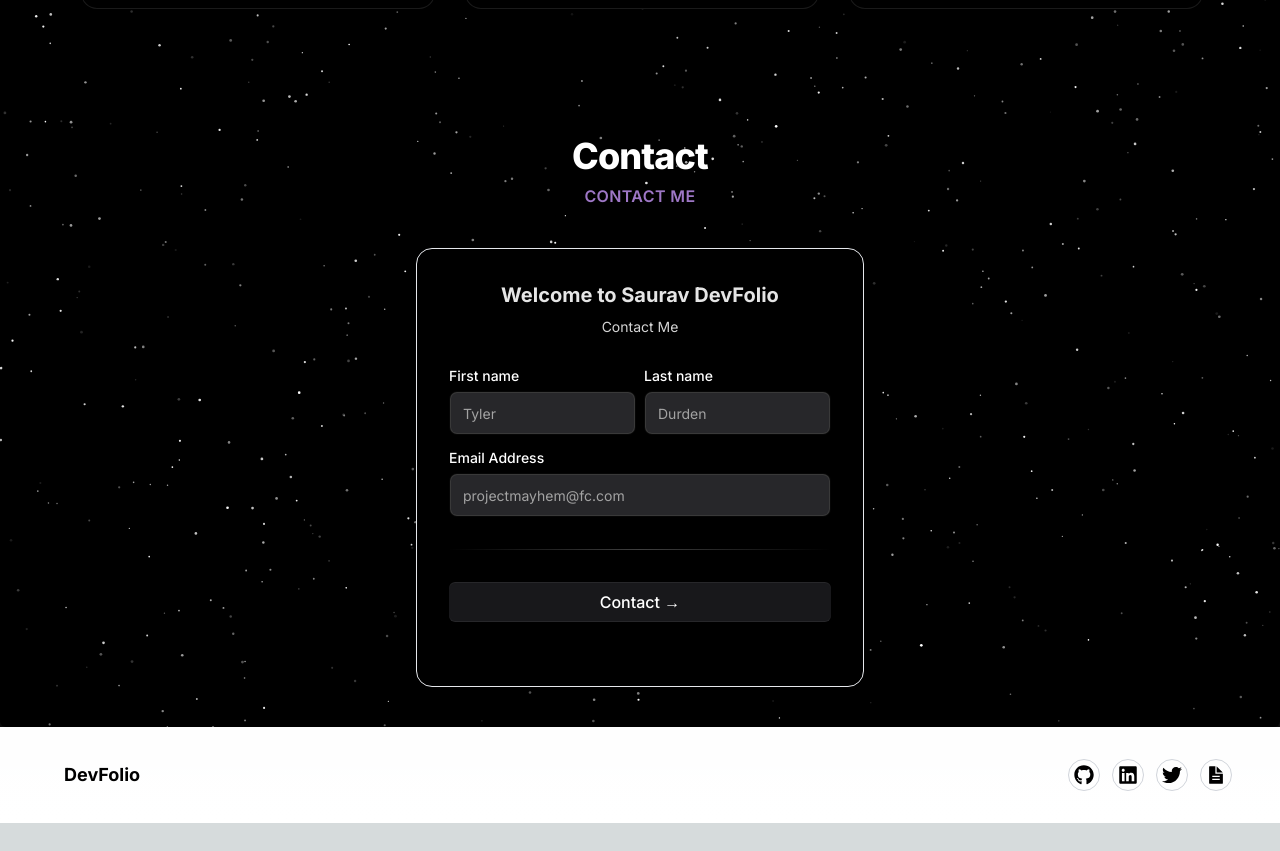
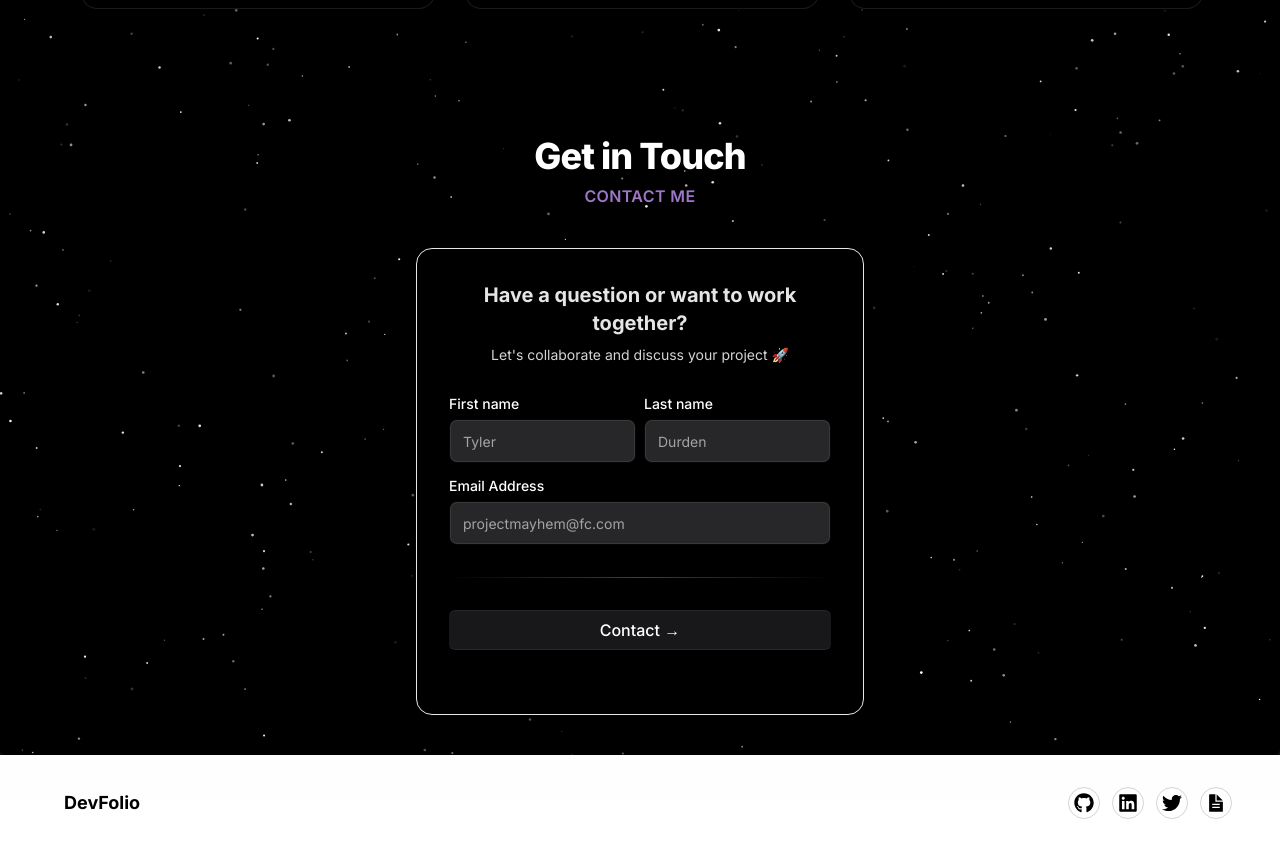
Before and after one commit to SauravBeginner/devfolio, a Next.js app: page / in a window 1280 px wide. Shown: the part 3080-3931 px from the top of the page. Before the commit the page ends 3903 px from the top, so only its background shows below. Built offline with nearby package versions, Linux system fonts and the light colour scheme.

Commit message:
contact form z-index fixed

```diff
--- a/src/app/data/dummyData.ts
+++ b/src/app/data/dummyData.ts
@@ -35,19 +35,29 @@ import {
 } from "react-icons/si";
 
 export const buttonsData = [
-  { id: 1, label: "GitHub", icon: FaGithub, url: "https://www.github.com" },
+  {
+    id: 1,
+    label: "GitHub",
+    icon: FaGithub,
+    url: "https://github.com/SauravBeginner",
+  },
   {
     id: 2,
     label: "LinkedIn",
     icon: FaLinkedin,
-    url: "https://www.linkedin.com",
+    url: "https://www.linkedin.com/in/saurav-kundu-0b06211ba/",
   },
-  { id: 3, label: "Twitter", icon: FaTwitter, url: "https://www.twitter.com" },
+  {
+    id: 3,
+    label: "Twitter",
+    icon: FaTwitter,
+    url: "https://twitter.com/KunduSaurav96",
+  },
   {
     id: 4,
     label: "Resume",
     icon: IoDocumentTextSharp,
-    url: "https://www.example.com/resume.pdf",
+    url: "https://drive.google.com/file/d/1LwzcRFO4Zef9X86U3a6Ej6WI9BIVblyw/view",
   },
 ];
 
--- a/src/components/Signup.tsx
+++ b/src/components/Signup.tsx
@@ -18,7 +18,7 @@ export function SignupComp() {
     <div className="relative py-10 ">
       <div className="text-center my-10">
         <h2 className="mb-2 text-3xl leading-8 font-extrabold tracking-tight text-white sm:text-4xl">
-          Contact
+          Get in Touch
         </h2>
         <p className="text-base text-[#9e77c6] font-semibold tracking-wide uppercase">
           Contact Me
@@ -26,10 +26,10 @@ export function SignupComp() {
       </div>
       <div className="mt-5 max-w-md w-full mx-auto rounded-2xl p-4 md:p-8 shadow-input bg-white dark:bg-black border z-30">
         <h2 className="font-bold text-xl text-neutral-800 dark:text-neutral-200 text-center">
-          Welcome to Saurav DevFolio
+          Have a question or want to work together?
         </h2>
         <p className="text-neutral-600 text-sm max-w-sm mt-2 dark:text-neutral-300 text-center">
-          Contact Me
+          Let's collaborate and discuss your project 🚀{" "}
         </p>
 
         <form className="my-8" onSubmit={handleSubmit}>
--- a/src/components/SparklesPreview.tsx
+++ b/src/components/SparklesPreview.tsx
@@ -16,7 +16,7 @@ export function SparklesPreview() {
           background="transparent"
           minSize={0.6}
           maxSize={1.4}
-          particleDensity={100}
+          particleDensity={50}
           className="w-full h-full"
           particleColor="#FFFFFF"
         />
```
